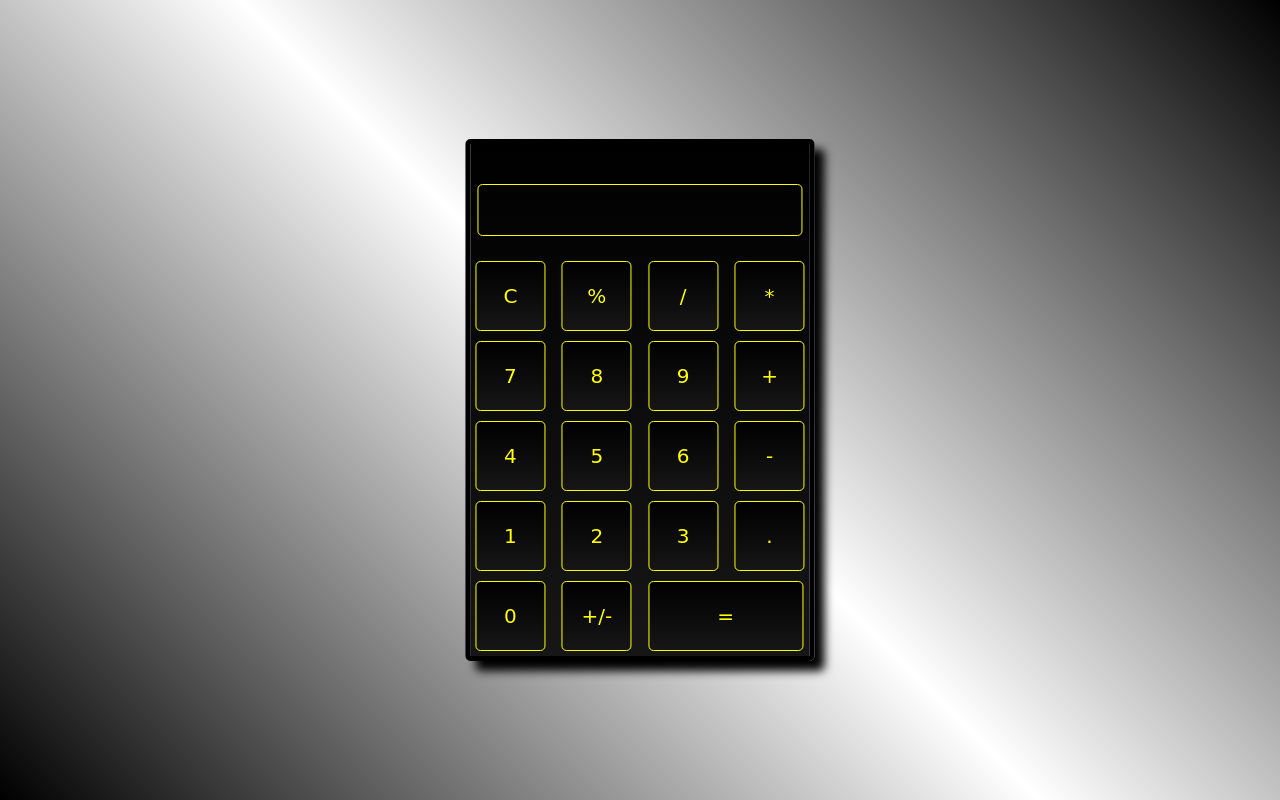
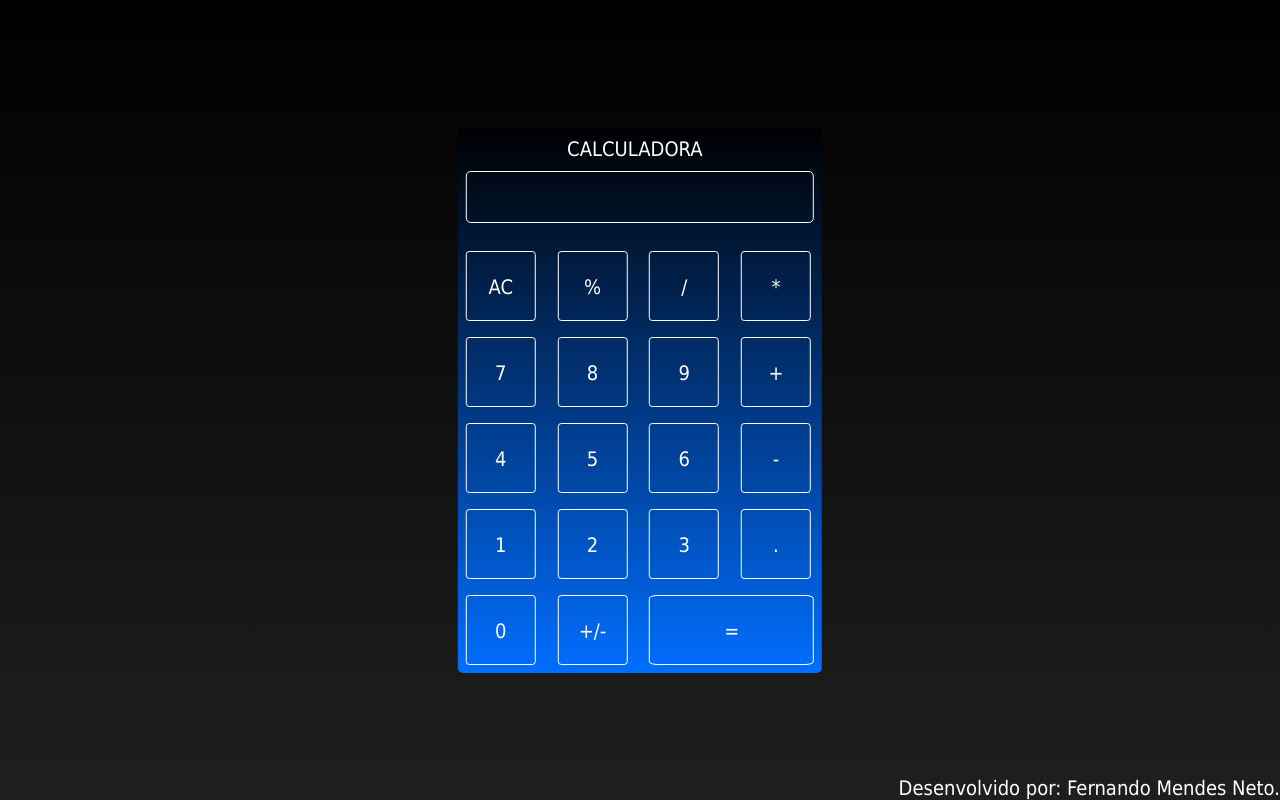
Before and after one commit to FernandoHzz/Calculadora-HTML_CSS_JS-2, a plain HTML site: page index.html in a window 1280 px wide. Drawn offline with Linux system fonts and the light colour scheme.

Commit message:
Add files via upload

```diff
--- a/index.html
+++ b/index.html
@@ -1,5 +1,6 @@
 <!DOCTYPE html>
 <html lang="en">
+
 <head>
     <meta charset="UTF-8">
     <meta http-equiv="X-UA-Compatible" content="IE=edge">
@@ -8,6 +9,7 @@
     <title>Calculator</title>
 </head>
 <script>
+
     function insertNewElement(element) {
         var result = document.getElementById('result').innerHTML;
         document.getElementById('result').innerHTML = result + element;
@@ -23,7 +25,7 @@
             document.getElementById('result').innerHTML = 'Não é possivel dividir por zero!!!'
 
         } else {
-            document.getElementById('result').innerHTML = result + ' = ' + eval(result);
+            document.getElementById('result').innerHTML = eval(result);
         }
 
         return;
@@ -31,6 +33,11 @@
 
     function percentageCalc() {
 
+        insertNewElement('/100');
+        calculate();
+        insertNewElement('*');
+
+        return;
     }
 
 
@@ -102,9 +109,10 @@
 <body>
     <div class="body-background">
         <div class="calculator">
+            <div class="title">CALCULADORA</div>
             <div id="result"></div>
-            <button onclick="resetDisplay()">C</button>
-            <button onclick="">%</button>
+                <button onclick="resetDisplay()">AC</button>
+                <button onclick="percentageCalc()">%</button>
                 <button onclick="insertNewElement('/')">/</button>
                 <button onclick="insertNewElement('*')">*</button><br>
                 <button onclick="insertNewElement('7')">7</button>
@@ -123,6 +131,7 @@
                 <button onclick="changeSignal()">+/-</button>
                 <button id="calculate" onclick="calculate()">=</button>
         </div>
+        <p id="developer-name">Desenvolvido por: Fernando Mendes Neto.</p>
     </div>
 </body>
 
--- a/style.css
+++ b/style.css
@@ -1,35 +1,37 @@
 *{
     padding: 0;
     margin: 0;
-    font-family: cursive;
+    font-family: tahoma;
     font-size: 20px;
+    color: white;
 }
 
 .body-background {
     width: 100%;
     height: 100vh;
-    background: linear-gradient(45deg, black, white, black);
+    background: linear-gradient(to bottom, rgb(0, 0, 0), rgb(31, 31, 31));
 }
-
+.title {
+    display: block;
+    margin-left: 30%;
+    margin-top: 10px;
+}
 .calculator {
     border-radius: 5px;
-    background: linear-gradient(to bottom, black, rgb(22, 22, 22));
-    color: yellow;
+    background: linear-gradient(to bottom, rgb(0, 0, 0), rgb(0, 110, 255));
     position: absolute;
     top: 50%;
     left: 50%;
     transform: translate(-50%, -50%);
-    box-shadow: 10px 10px 10px black;
-    border: 5px solid rgb(0, 0, 0);
 }
 
 #result {
     width: 95%;
     height: 50px;
     margin: auto;
-    margin-top: 40px;
+    margin-top: 10px;
     margin-bottom: 20px;
-    border: 1px solid yellow;
+    border: 1px solid rgb(255, 255, 255);;
     border-radius: 5px;
     text-align: center;
     line-height: 50px;
@@ -38,18 +40,24 @@
 button{
     width: 70px;
     height: 70px;
-    margin: 5px;
-    border-radius: 5px;
-    background: linear-gradient(to bottom, black, rgb(22, 22, 22));
-    border: 1px solid yellow;
-    color: yellow;
+    margin: 8px;
+    border-radius: 5%;
+    background-color: transparent;
+    border: 1px solid rgb(255, 255, 255);
+    line-height: 70px;
 }
 
 button:hover {
     cursor: pointer;
-    background: linear-gradient(to top, black, rgb(22, 22, 22));
+    opacity: 50%;
 }
 
 #calculate{
-    width: 155px;
+    width: 165px;
 }
+
+#developer-name{
+    position: absolute;
+    right: 0;
+    bottom: 0;
+}
```
Lines whose indentation alone changed are shown as unchanged.
